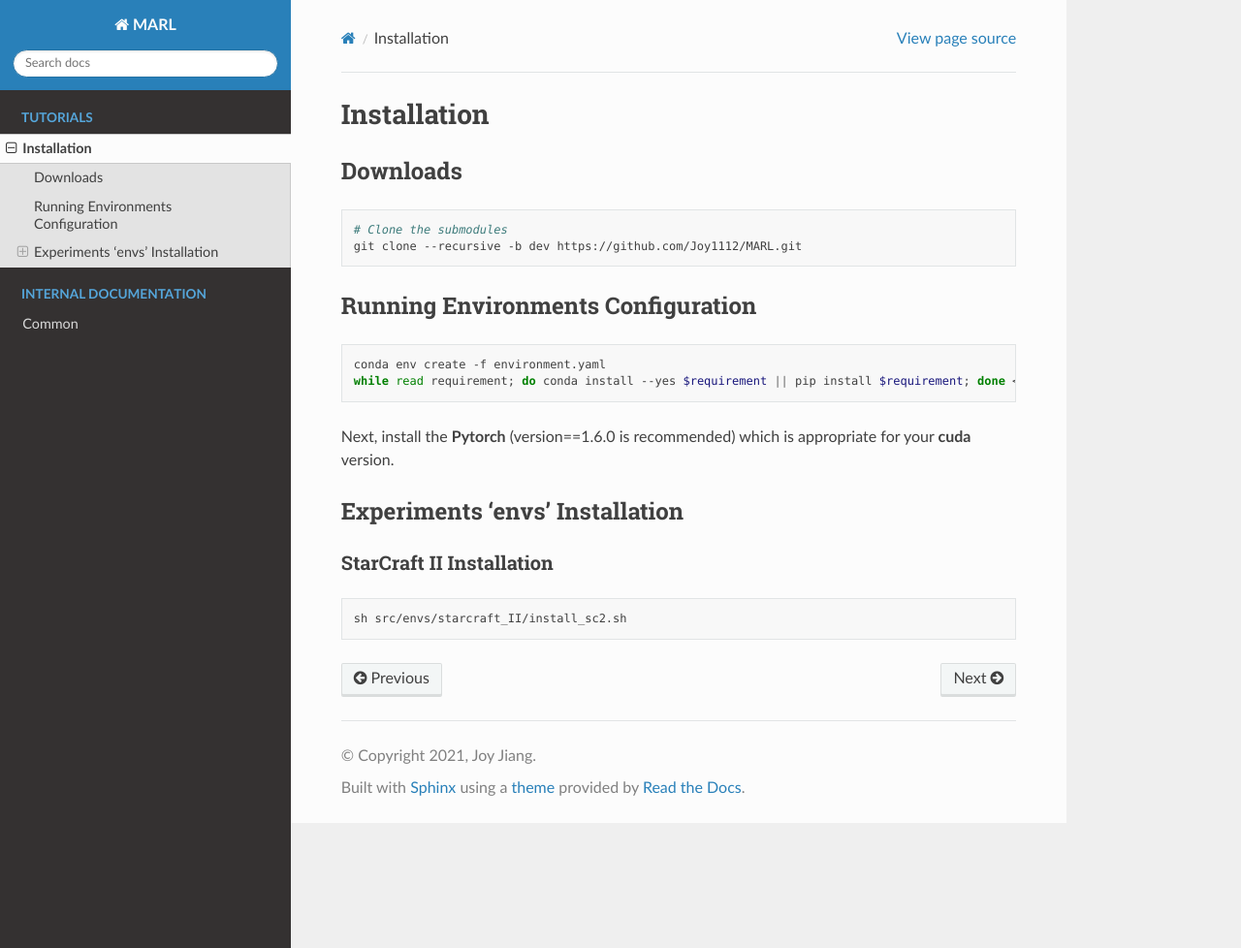
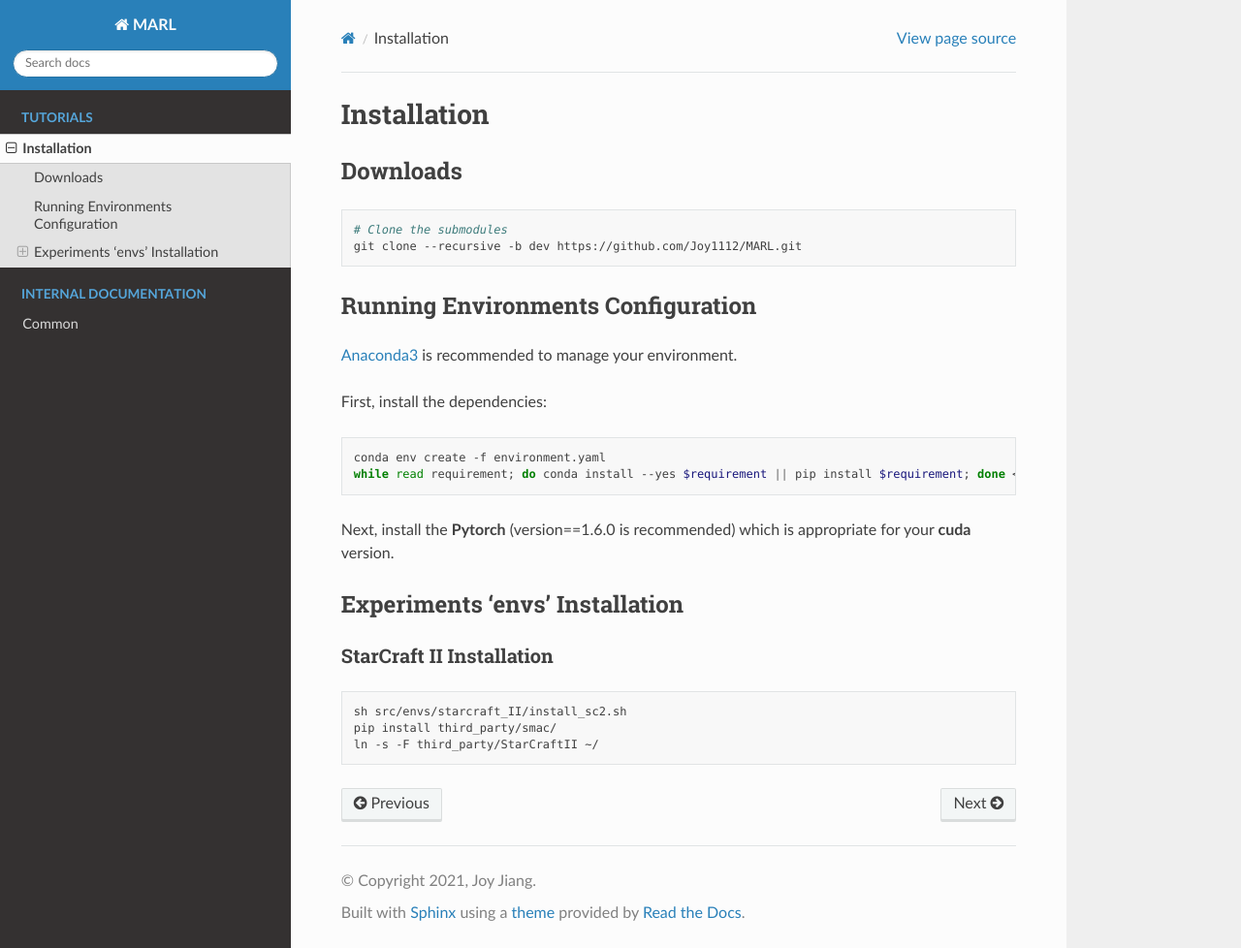
Before and after one commit to Joy1112/MARL-Doc, a Sphinx documentation site: the page built from source/tutorials/installation.rst, in a window 1280 px wide and 978 px high. Shown: the whole window at 97% size. Built offline with Sphinx 7.4.7 and the Read the Docs theme 2.0.0, drawn with Linux system fonts in a browser that asks for light colours.

Commit message:
tmp update

```diff
--- a/source/internal docs/common/common_modules.rst
+++ b/source/internal docs/common/common_modules.rst
@@ -2,6 +2,6 @@ Common
 ============
 
 .. toctree::
-   :maxdepth: 6
+   :maxdepth: 3
 
    common.Batch <batch>
--- a/source/tutorials/installation.rst
+++ b/source/tutorials/installation.rst
@@ -13,6 +13,10 @@ Downloads
 
 Running Environments Configuration
 ==================================
+
+`Anaconda3 <https://www.anaconda.com/>`_ is recommended to manage your environment.
+
+First, install the dependencies:
 
 .. code-block:: bash
 
@@ -33,3 +37,5 @@ StarCraft II Installation
 .. code-block:: bash
 
     sh src/envs/starcraft_II/install_sc2.sh
+    pip install third_party/smac/
+    ln -s -F third_party/StarCraftII ~/
```
Also changed, not shown: 6 other files.
